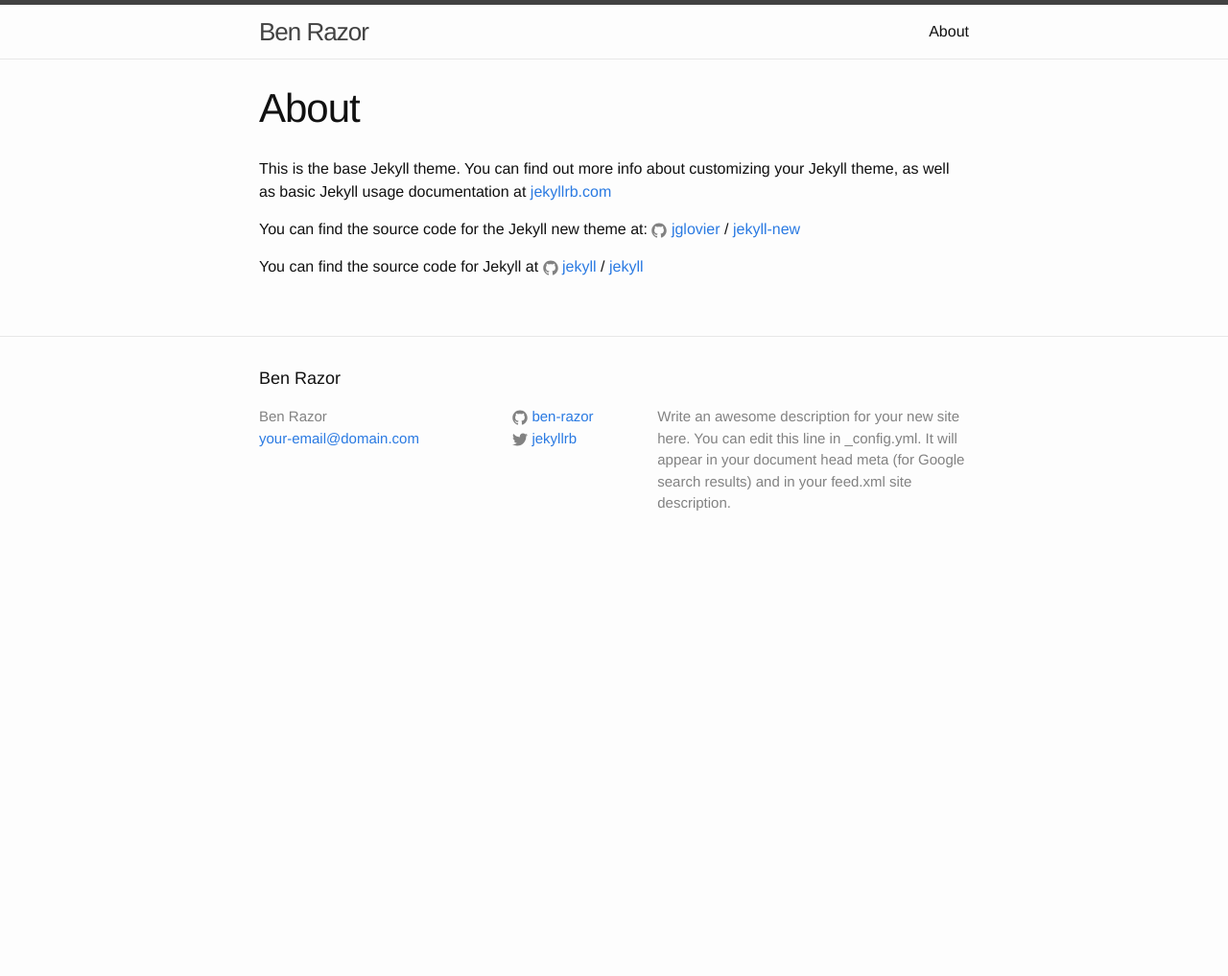
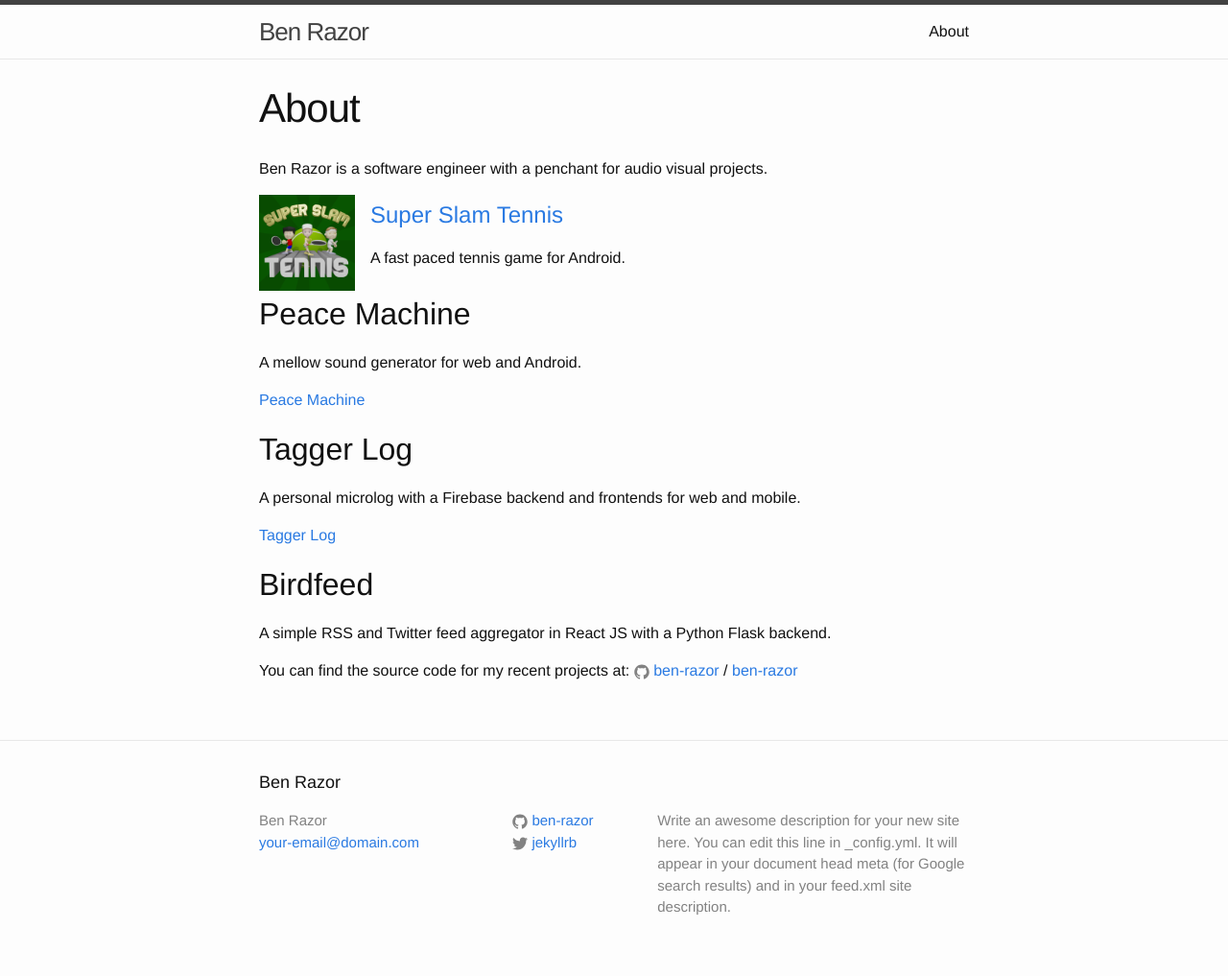
Before and after one commit to ben-razor/ben-razor.github.io, a Jekyll site: the page built from about.md, in a window 1280 px wide. Shown: the whole page at 96% size. Built offline with Jekyll 4.4.1, drawn with Linux system fonts in a browser that asks for light colours; before the commit the page ends 900 px from its top, so only the background shows below that.

Commit message:
Adding some basic content

```diff
--- a/_config.yml
+++ b/_config.yml
@@ -19,4 +19,4 @@
 
 # Build settings
 markdown: kramdown
-theme: hacker
+theme: jekyll-theme-hacker
--- /dev/null
+++ b/_includes/super-swing-logo.html
@@ -0,0 +1 @@
+<a href="https://play.google.com/store/apps/details?id=com.games.defttouch.tennis.android">{% include splash-7-rounded.png %}</a>
--- a/_posts/2021-06-04-welcome-to-jekyll.markdown
+++ b/_posts/2021-06-04-welcome-to-jekyll.markdown
@@ -1,6 +1,6 @@
 ---
 layout: post
-title:  "Welcome to Jekyll!"
+title:  "Ben Razor is on GitHub Pages!"
 date:   2021-06-04 19:25:45 +0100
 categories: jekyll update
 ---
--- a/about.md
+++ b/about.md
@@ -4,12 +4,40 @@
 permalink: /about/
 ---
 
-This is the base Jekyll theme. You can find out more info about customizing your Jekyll theme, as well as basic Jekyll usage documentation at [jekyllrb.com](http://jekyllrb.com/)
+Ben Razor is a software engineer with a penchant for audio visual projects.
 
-You can find the source code for the Jekyll new theme at:
-{% include icon-github.html username="jglovier" %} /
-[jekyll-new](https://github.com/jglovier/jekyll-new)
 
-You can find the source code for Jekyll at
-{% include icon-github.html username="jekyll" %} /
-[jekyll](https://github.com/jekyll/jekyll)
+<div style="display: flex; flex-direction: row">
+    <img src="/assets/img/splash-7-rounded.png" width="100" height="100" />
+    <div style="padding: 0.2em 1em">
+        <h1>
+            <a href="https://play.google.com/store/apps/details?id=com.games.defttouch.tennis.android">
+                Super Slam Tennis
+            </a>
+        </h1>
+        <p>
+            A fast paced tennis game for Android.
+        </p>
+    </div>
+</div>
+
+
+## Peace Machine
+
+A mellow sound generator for web and Android.
+
+[Peace Machine](https://peace-machine-9b07e.web.app/)
+
+## Tagger Log
+
+A personal microlog with a Firebase backend and frontends for web and mobile.
+
+[Tagger Log](https://diarystore.firebaseapp.com/)
+
+## Birdfeed
+
+A simple RSS and Twitter feed aggregator in React JS with a Python Flask backend.
+
+You can find the source code for my recent projects at:
+{% include icon-github.html username="ben-razor" %} /
+[ben-razor](https://github.com/ben-razor/ben-razor)
```
Also changed, not shown: assets/img/splash-7-rounded.png (added), 5 other files.
